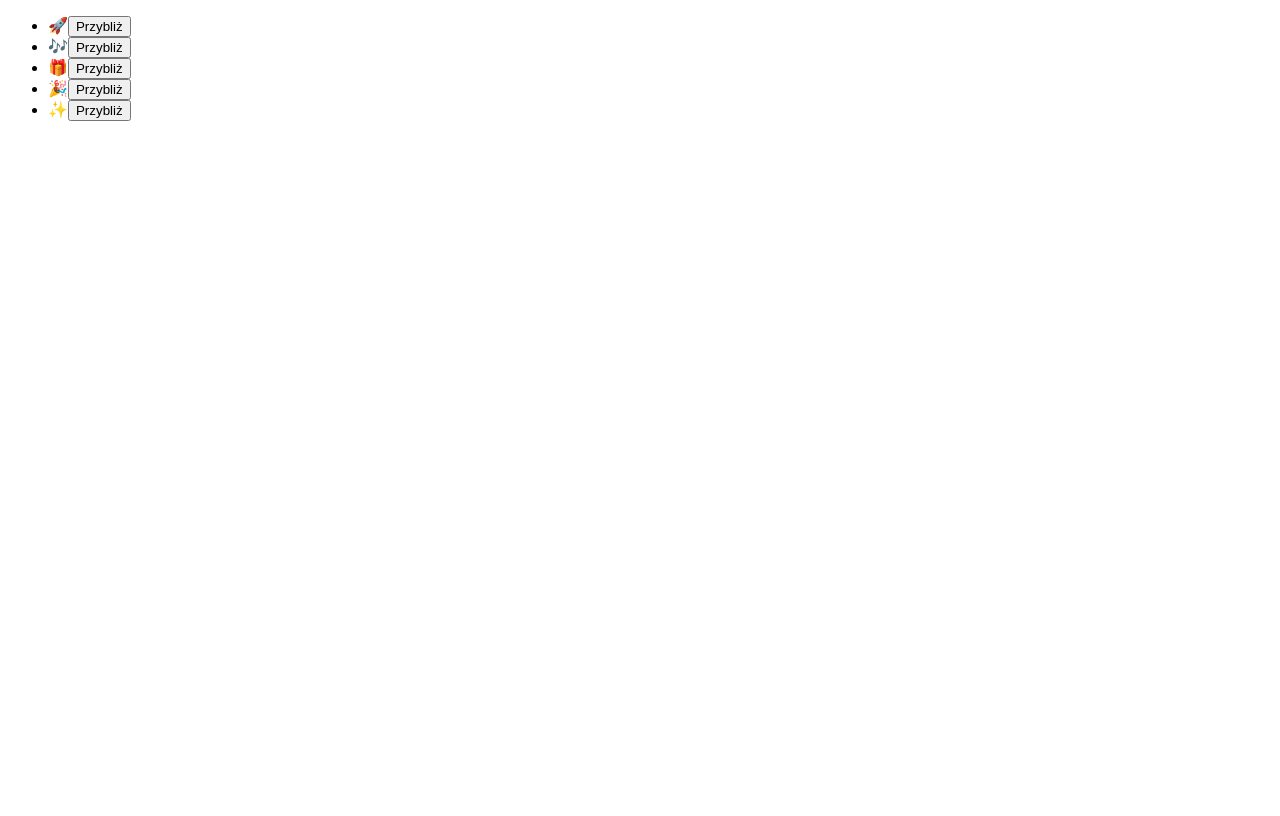
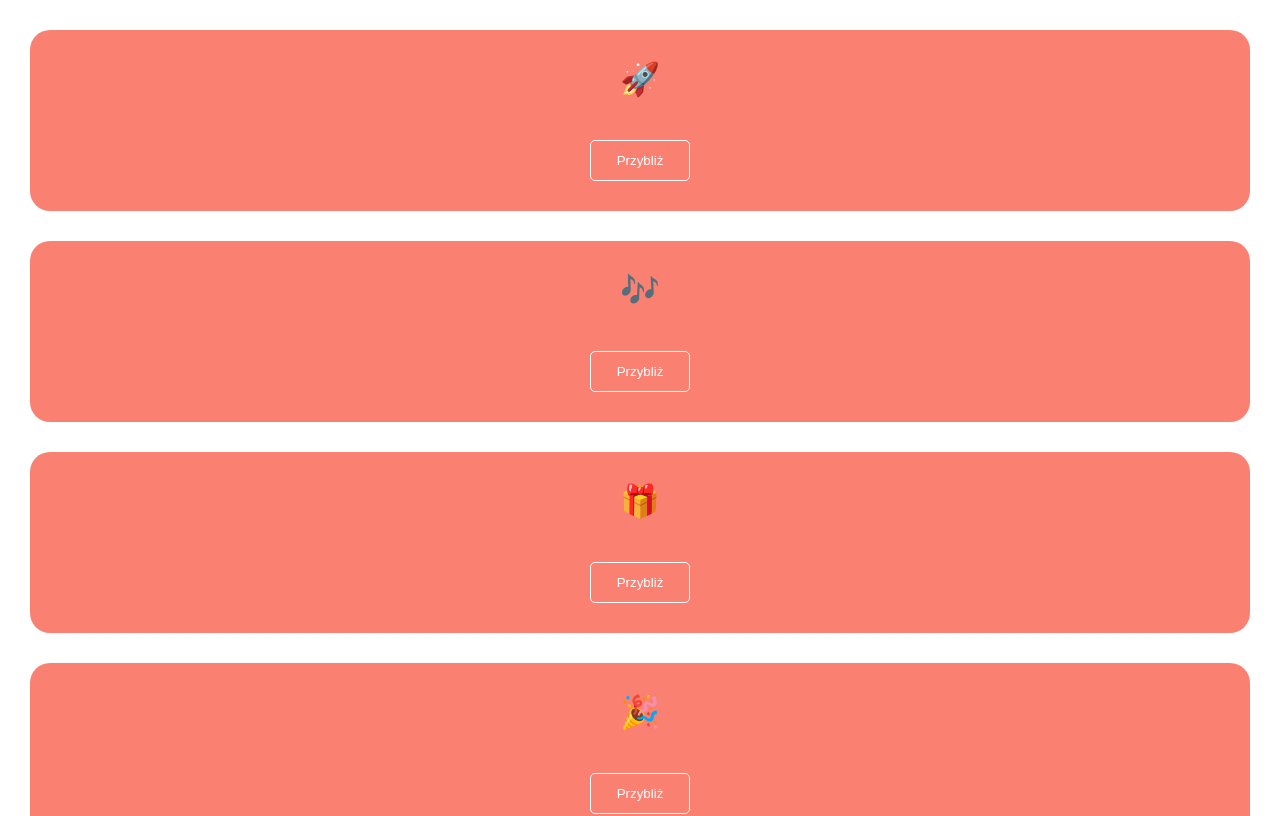
Before and after one commit to sz1444/todoreact, a React (Vite) app: page / in a window 1280 px wide. Shown: the top 816 px of the page. Built offline with nearby package versions, Linux system fonts and the light colour scheme.

Commit message:
Lesson 1 end

```diff
--- a/index.html
+++ b/index.html
@@ -5,6 +5,7 @@
         <link rel="icon" type="image/svg+xml" href="/vite.svg" />
         <meta name="viewport" content="width=device-width, initial-scale=1.0" />
         <title>Vite + React</title>
+        <link rel="stylesheet" href="styles.css" />
     </head>
     <body>
         <div id="root"></div>
--- a/src/components/Item.jsx
+++ b/src/components/Item.jsx
@@ -4,9 +4,10 @@ export function Item({ emoji }) {
     const [zoomed, setZoomed] = useState(false);
 
     return (
-        <li>
-            <span>{emoji}</span>
+        <li className="item ">
+            <span className={`emoji ${zoomed ? "zoomed" : ""}`}>{emoji}</span>
             <button
+                className="btn"
                 onClick={() => {
                     setZoomed((wasZoomed) => !wasZoomed);
                 }}
--- a/src/components/List.jsx
+++ b/src/components/List.jsx
@@ -4,7 +4,7 @@ const emojis = ["🚀", "🎶", "🎁", "🎉", "✨"];
 
 export function List() {
     return (
-        <ul>
+        <ul className="list">
             {emojis.map((emoji) => (
                 <Item key={emoji} emoji={emoji} />
             ))}
--- a/styles.css
+++ b/styles.css
@@ -7,6 +7,7 @@
 /* Lista / <List> */
 .list {
     display: flex;
+    flex-direction: column;
     list-style: none;
     gap: 30px;
     padding: 30px;
@@ -18,6 +19,7 @@
     padding: 30px 50px;
     border-radius: 20px;
     text-align: center;
+    overflow: hidden;
 }
 
 /* Emoji / <Item> -> span */
@@ -25,6 +27,10 @@
     display: block;
     margin-bottom: 42px;
     font-size: 32px;
+}
+
+.emoji.zoomed {
+    transform: scale(2);
 }
 
 /* Button / <Item> -> button */
@@ -35,10 +41,8 @@
     border-radius: 5px;
     cursor: pointer;
     width: 100px;
-    color: salmon;
-    transition:
-        background 0.3s,
-        color 0.3s;
+    color: white;
+    transition: background 0.3s, color 0.3s;
 }
 
 .btn:hover {
```
